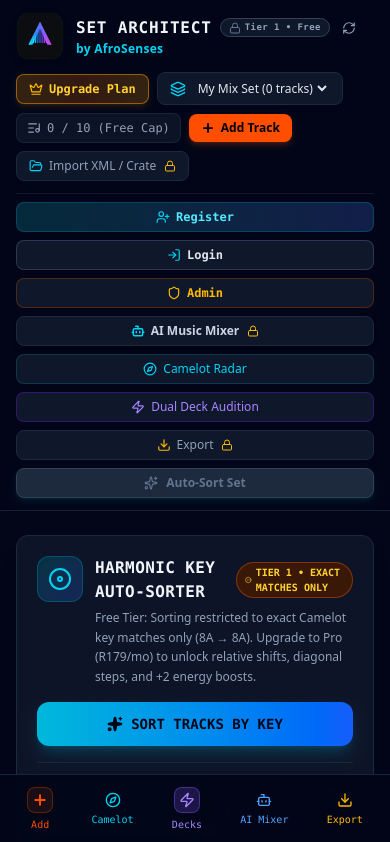
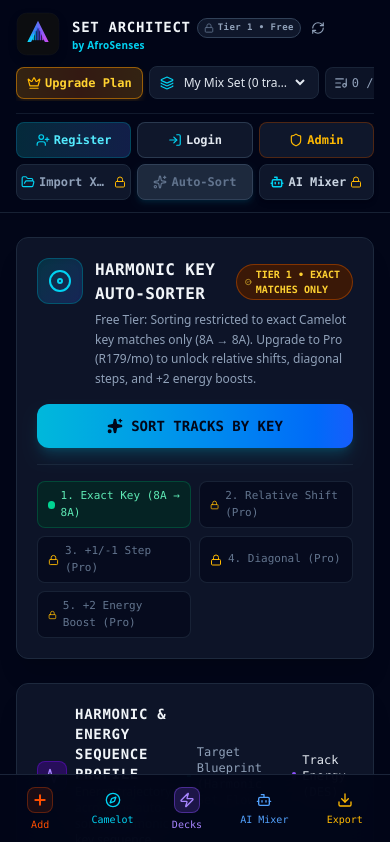
Before and after one commit to delolenzink/Set-Architect, a React (Vite) app: page / in a window 390 px wide. Shown: the top 842 px of the page. Built offline with nearby package versions, Linux system fonts and the light colour scheme.

Commit message:
style(navbar): refine header spacing and logo size
Adjust layout spacing and reduce logo/text dimensions to improve responsiveness and visual balance on smaller viewports.

```diff
--- a/src/components/Navbar.tsx
+++ b/src/components/Navbar.tsx
@@ -103,23 +103,23 @@
           </div>
         )}
 
-        {/* ROW 1: Branding, Subscription Badge, Crate Selector & Primary File Actions */}
-        <div className="flex flex-col md:flex-row justify-between items-center gap-3 w-full">
+        {/* ROW 1: Branding & Horizontal Top Toolbar Row */}
+        <div className="flex flex-col md:flex-row justify-between items-center gap-2 sm:gap-3 w-full">
           {/* Branding Block */}
           <div className="flex items-center gap-3 w-full md:w-auto justify-between md:justify-start">
             <div className="flex items-center gap-3">
-              <Logo size={48} showBackground={true} />
+              <Logo size={44} showBackground={true} />
 
               <div className="flex flex-col justify-center">
-                <div className="flex items-center gap-2">
-                  <h1 className="text-base sm:text-lg font-bold tracking-wider text-slate-100 font-mono leading-tight">
+                <div className="flex items-center gap-1.5 sm:gap-2">
+                  <h1 className="text-sm sm:text-lg font-bold tracking-wider text-slate-100 font-mono leading-tight">
                     SET ARCHITECT
                   </h1>
 
                   {/* Tier Badge */}
                   <button
                     onClick={onOpenUpgradeModal}
-                    className={`px-2 py-0.5 text-[9px] font-mono font-bold tracking-wider rounded-full border transition flex items-center gap-1 ${
+                    className={`px-1.5 sm:px-2 py-0.5 text-[9px] font-mono font-bold tracking-wider rounded-full border transition flex items-center gap-1 shrink-0 ${
                       userTier === 'EXECUTIVE'
                         ? 'bg-amber-950/80 text-amber-300 border-amber-500/80 hover:bg-amber-900/80 shadow-sm shadow-amber-500/20'
                         : userTier === 'PRO'
@@ -129,13 +129,13 @@
                     title="Click to manage subscription plan & feature access"
                   >
                     {userTier === 'EXECUTIVE' ? (
-                      <Crown className="w-3 h-3 text-amber-400" />
+                      <Crown className="w-2.5 h-2.5 sm:w-3 sm:h-3 text-amber-400" />
                     ) : userTier === 'PRO' ? (
-                      <Zap className="w-3 h-3 text-cyan-400" />
+                      <Zap className="w-2.5 h-2.5 sm:w-3 sm:h-3 text-cyan-400" />
                     ) : (
-                      <Lock className="w-3 h-3 text-slate-500" />
+                      <Lock className="w-2.5 h-2.5 sm:w-3 sm:h-3 text-slate-500" />
                     )}
-                    <span>{isAdminLoggedIn ? 'Tier 3 • Executive (Admin)' : tierDetail.badgeLabel}</span>
+                    <span>{isAdminLoggedIn ? 'Tier 3 • Exec' : tierDetail.badgeLabel}</span>
                   </button>
 
                   <button
@@ -160,32 +160,33 @@
                     <RefreshCw className="w-3.5 h-3.5" />
                   </button>
                 </div>
-                <span className="text-xs font-sans font-semibold text-cyan-400 tracking-wide leading-tight mt-0.5">
+                <span className="text-[10px] sm:text-xs font-sans font-semibold text-cyan-400 tracking-wide leading-tight">
                   by AfroSenses
                 </span>
               </div>
             </div>
           </div>
 
-          {/* Crate Selector, Track Count & Primary File Actions */}
-          <div className="flex flex-wrap items-center gap-2 sm:gap-3 w-full md:w-auto justify-start md:justify-end">
+          {/* Top Toolbar Items: Horizontal Flex Row */}
+          <div className="flex flex-row items-center gap-1.5 sm:gap-2 w-full md:w-auto overflow-x-auto py-0.5 scrollbar-none justify-between md:justify-end">
             {/* Upgrade Button */}
             <button
               onClick={onOpenUpgradeModal}
-              className="flex items-center justify-center gap-1.5 px-3 py-1.5 text-xs font-bold font-mono rounded-lg transition border bg-gradient-to-r from-amber-500/20 via-orange-500/20 to-amber-500/20 hover:from-amber-500/30 hover:to-orange-500/30 text-amber-300 border-amber-500/50 shadow-md shadow-amber-500/10"
+              className="flex items-center justify-center gap-1 px-2.5 py-1.5 text-[0.75rem] font-bold font-mono rounded-lg transition border bg-gradient-to-r from-amber-500/20 via-orange-500/20 to-amber-500/20 hover:from-amber-500/30 hover:to-orange-500/30 text-amber-300 border-amber-500/50 shadow-md shadow-amber-500/10 shrink-0 whitespace-nowrap"
               title="Manage RBAC Subscription Plan"
             >
               <Crown className="w-3.5 h-3.5 text-amber-400" />
               <span>{userTier === 'FREE' ? 'Upgrade Plan' : 'Manage Tier'}</span>
             </button>
 
-            {/* Crate Selector */}
-            <div className="flex items-center gap-2 bg-slate-900 border border-slate-800 rounded-lg px-3 py-1.5 text-xs text-slate-300 max-w-full">
-              <Layers className="w-4 h-4 text-cyan-400 shrink-0" />
+            {/* My Mix Set / Crate Selector */}
+            <div className="flex items-center gap-1.5 bg-slate-900 border border-slate-800 rounded-lg px-2.5 py-1.5 text-[0.75rem] text-slate-300 shrink-0 max-w-[170px] sm:max-w-xs">
+              <Layers className="w-3.5 h-3.5 text-cyan-400 shrink-0" />
+              <span className="text-[10px] text-cyan-400 font-mono font-bold shrink-0 hidden xs:inline">Set:</span>
               <select
                 value={activeCrateId}
                 onChange={(e) => onSelectCrate(e.target.value)}
-                className="bg-transparent font-medium text-slate-200 outline-none cursor-pointer text-xs truncate max-w-[180px] sm:max-w-xs"
+                className="bg-transparent font-medium text-slate-200 outline-none cursor-pointer text-[0.75rem] truncate w-full"
               >
                 {crates.map((c) => (
                   <option key={c.id} value={c.id} className="bg-slate-900 text-slate-200">
@@ -195,9 +196,9 @@
               </select>
             </div>
 
-            {/* Track Count Pill (Shows Free limit warning if near 10) */}
+            {/* Track Count Pill */}
             <div
-              className={`flex items-center gap-1.5 border rounded-lg px-2.5 py-1.5 text-xs font-mono transition ${
+              className={`flex items-center gap-1 border rounded-lg px-2 py-1.5 text-[0.75rem] font-mono transition shrink-0 ${
                 userTier === 'FREE' && trackCount >= 10
                   ? 'bg-amber-950/80 border-amber-500/80 text-amber-300'
                   : 'bg-slate-900/80 border-slate-800/80 text-slate-400'
@@ -205,94 +206,113 @@
             >
               <ListMusic className="w-3.5 h-3.5" />
               <span>
-                {trackCount} {userTier === 'FREE' ? '/ 10 (Free Cap)' : 'Tracks'}
+                {trackCount} {userTier === 'FREE' ? '/ 10' : 'Tracks'}
               </span>
             </div>
 
             {/* Add Track */}
             <button
               onClick={onOpenAddTrackModal}
-              className="flex items-center justify-center gap-1.5 px-3 py-1.5 text-xs font-bold bg-[#ff4e00] hover:bg-[#ff5e1a] text-black rounded-lg transition shadow-md shadow-[#ff4e00]/20 whitespace-nowrap"
+              className="flex items-center justify-center gap-1 px-2.5 py-1.5 text-[0.75rem] font-bold bg-[#ff4e00] hover:bg-[#ff5e1a] text-black rounded-lg transition shadow-md shadow-[#ff4e00]/20 whitespace-nowrap shrink-0"
             >
               <Plus className="w-3.5 h-3.5 stroke-[3]" />
               <span>Add Track</span>
             </button>
+          </div>
+        </div>
 
-            {/* Import XML / Crate */}
+        {/* ROW 2: Compact 3-Column Grid for Core Actions (Register, Login, Admin, Import XML, Auto-Sort, AI Mixer) */}
+        <div className="w-full pt-2 border-t border-slate-800/60">
+          <div className="grid grid-cols-3 gap-1.5 w-full md:flex md:flex-wrap md:items-center md:justify-end md:gap-2">
+            {/* 1. Register */}
+            <button
+              onClick={onOpenRegister}
+              className="flex items-center justify-center gap-1 py-2 px-1 text-[0.75rem] font-bold font-mono rounded-lg transition border whitespace-nowrap bg-gradient-to-r from-cyan-950/80 to-blue-950/80 hover:from-cyan-900/80 hover:to-blue-900/80 text-cyan-300 border-cyan-800/60 w-full md:w-auto md:px-3"
+              title="Register as a DJ on AfroSenses"
+            >
+              <UserPlus className="w-3.5 h-3.5 text-cyan-400 shrink-0" />
+              <span className="truncate">Register</span>
+            </button>
+
+            {/* 2. Login */}
+            <button
+              onClick={onOpenLogin}
+              className={`flex items-center justify-center gap-1 py-2 px-1 text-[0.75rem] font-bold font-mono rounded-lg transition border whitespace-nowrap w-full md:w-auto md:px-3 ${
+                activeDJName
+                  ? 'bg-emerald-950/80 text-emerald-300 border-emerald-500/50 hover:bg-emerald-900/80'
+                  : 'bg-slate-900 hover:bg-slate-800 text-slate-200 border-slate-700/80'
+              }`}
+              title="Sign into DJ Portal or check status"
+            >
+              <LogIn className="w-3.5 h-3.5 text-cyan-400 shrink-0" />
+              <span className="truncate">{activeDJName ? `DJ: ${activeDJName}` : 'Login'}</span>
+            </button>
+
+            {/* 3. Admin */}
+            <button
+              onClick={onOpenAdmin}
+              className={`flex items-center justify-center gap-1 py-2 px-1 text-[0.75rem] font-bold font-mono rounded-lg transition border whitespace-nowrap w-full md:w-auto md:px-3 ${
+                isAdminLoggedIn
+                  ? 'bg-amber-500 text-black border-amber-400 shadow-md shadow-amber-500/20'
+                  : 'bg-slate-900 hover:bg-slate-800 text-amber-400 border-amber-900/60'
+              }`}
+              title="Open Admin Monitoring & DJ Approval Panel"
+            >
+              <Shield className="w-3.5 h-3.5 shrink-0" />
+              <span className="truncate">{isAdminLoggedIn ? 'Admin' : 'Admin'}</span>
+            </button>
+
+            {/* 4. Import XML */}
             <button
               onClick={onOpenImporter}
-              className={`flex items-center justify-center gap-1.5 px-3 py-1.5 text-xs font-medium rounded-lg transition border whitespace-nowrap ${
+              className={`flex items-center justify-center gap-1 py-2 px-1 text-[0.75rem] font-bold font-mono rounded-lg transition border whitespace-nowrap w-full md:w-auto md:px-3 ${
                 userTier === 'FREE'
                   ? 'bg-slate-900 text-slate-400 border-slate-800 hover:border-cyan-500/60'
                   : 'bg-slate-800 hover:bg-slate-700 text-slate-200 border-slate-700/60'
               }`}
               title={userTier === 'FREE' ? 'XML/Crate import requires Pro tier' : 'Import XML or Crate'}
             >
-              <FolderOpen className="w-3.5 h-3.5 text-cyan-400" />
-              <span>Import XML / Crate</span>
-              {userTier === 'FREE' && <Lock className="w-3 h-3 text-amber-400 ml-0.5" />}
-            </button>
-          </div>
-        </div>
-
-        {/* ROW 2: Action Control Bar */}
-        <div className="flex flex-wrap items-center justify-start md:justify-end gap-2 sm:gap-3 w-full pt-2 border-t border-slate-800/60">
-          {/* DJ & Admin Portals */}
-          <button
-            onClick={onOpenRegister}
-            className="flex items-center justify-center gap-1.5 px-3 py-1.5 text-xs font-bold font-mono rounded-lg transition border whitespace-nowrap bg-gradient-to-r from-cyan-950/80 to-blue-950/80 hover:from-cyan-900/80 hover:to-blue-900/80 text-cyan-300 border-cyan-800/60 w-full sm:w-auto"
-            title="Register as a DJ on AfroSenses"
-          >
-            <UserPlus className="w-3.5 h-3.5 text-cyan-400" />
-            <span>Register</span>
+              <FolderOpen className="w-3.5 h-3.5 text-cyan-400 shrink-0" />
+              <span className="truncate">Import XML</span>
+              {userTier === 'FREE' && <Lock className="w-3 h-3 text-amber-400 shrink-0" />}
             </button>
 
+            {/* 5. Auto-Sort */}
             <button
-            onClick={onOpenLogin}
-            className={`flex items-center justify-center gap-1.5 px-3 py-1.5 text-xs font-bold font-mono rounded-lg transition border whitespace-nowrap w-full sm:w-auto ${
-              activeDJName
-                ? 'bg-emerald-950/80 text-emerald-300 border-emerald-500/50 hover:bg-emerald-900/80'
-                : 'bg-slate-900 hover:bg-slate-800 text-slate-200 border-slate-700/80'
+              onClick={onRunSort}
+              disabled={isSorting || trackCount === 0}
+              className={`flex items-center justify-center gap-1 py-2 px-1 text-[0.75rem] font-bold font-mono rounded-lg transition shadow-md shadow-cyan-500/10 whitespace-nowrap w-full md:w-auto md:px-3.5 ${
+                isSorting || trackCount === 0
+                  ? 'bg-slate-800 text-slate-500 cursor-not-allowed border border-slate-700'
+                  : 'bg-gradient-to-r from-cyan-500 via-blue-600 to-violet-600 hover:from-cyan-400 hover:to-violet-500 text-white border border-cyan-400/40'
               }`}
-            title="Sign into DJ Portal or check status"
+              title={userTier === 'FREE' ? 'Auto-Sorting in Exact-Match Camelot mode (Tier 1)' : 'Run harmonic auto-sort algorithm'}
             >
-            <LogIn className="w-3.5 h-3.5 text-cyan-400" />
-            <span>{activeDJName ? `DJ: ${activeDJName}` : 'Login'}</span>
+              <Sparkles className={`w-3.5 h-3.5 shrink-0 ${isSorting ? 'animate-spin' : ''}`} />
+              <span className="truncate">{isSorting ? 'Sorting...' : 'Auto-Sort'}</span>
             </button>
 
-          <button
-            onClick={onOpenAdmin}
-            className={`flex items-center justify-center gap-1.5 px-3 py-1.5 text-xs font-bold font-mono rounded-lg transition border whitespace-nowrap w-full sm:w-auto ${
-              isAdminLoggedIn
-                ? 'bg-amber-500 text-black border-amber-400 shadow-md shadow-amber-500/20'
-                : 'bg-slate-900 hover:bg-slate-800 text-amber-400 border-amber-900/60'
-            }`}
-            title="Open Admin Monitoring & DJ Approval Panel"
-          >
-            <Shield className="w-3.5 h-3.5" />
-            <span>{isAdminLoggedIn ? 'Admin (Active)' : 'Admin'}</span>
-          </button>
-
-          {/* Tools & Mix Controls */}
+            {/* 6. AI Mixer */}
             {onOpenAIMixer && (
               <button
                 onClick={onOpenAIMixer}
-              className={`flex items-center justify-center gap-1.5 px-3 py-1.5 text-xs font-bold rounded-lg transition shadow-md whitespace-nowrap w-full sm:w-auto ${
+                className={`flex items-center justify-center gap-1 py-2 px-1 text-[0.75rem] font-bold font-mono rounded-lg transition shadow-md whitespace-nowrap w-full md:w-auto md:px-3 ${
                   userTier === 'EXECUTIVE'
                     ? 'bg-gradient-to-r from-cyan-500 to-blue-600 hover:from-cyan-400 hover:to-blue-500 text-black shadow-cyan-500/20'
                     : 'bg-slate-900 hover:bg-slate-800 text-slate-300 border border-slate-800'
                 }`}
                 title={userTier !== 'EXECUTIVE' ? 'AI Music Mixer requires Executive tier' : 'Open AI Music Mixer'}
               >
-              <Bot className="w-3.5 h-3.5 stroke-[2.5] text-cyan-400" />
-              <span>AI Music Mixer</span>
-              {userTier !== 'EXECUTIVE' && <Lock className="w-3 h-3 text-amber-400 ml-0.5" />}
+                <Bot className="w-3.5 h-3.5 stroke-[2.5] text-cyan-400 shrink-0" />
+                <span className="truncate">AI Mixer</span>
+                {userTier !== 'EXECUTIVE' && <Lock className="w-3 h-3 text-amber-400 shrink-0" />}
               </button>
             )}
 
+            {/* Redundant Inline Links: Hidden on mobile (< md) as primary navigation is handled by sticky bottom bar */}
             <button
               onClick={onOpenCamelotWheel}
-            className="flex items-center justify-center gap-1.5 px-3 py-1.5 text-xs font-medium bg-slate-900 hover:bg-slate-800 text-cyan-400 border border-cyan-900/60 rounded-lg transition whitespace-nowrap w-full sm:w-auto"
+              className="hidden md:flex items-center justify-center gap-1.5 px-3 py-2 text-xs font-medium bg-slate-900 hover:bg-slate-800 text-cyan-400 border border-cyan-900/60 rounded-lg transition whitespace-nowrap"
               title="View Camelot Key Radar & Distribution"
             >
               <Compass className="w-3.5 h-3.5" />
@@ -301,7 +321,7 @@
 
             <button
               onClick={onOpenDualDeck}
-            className="flex items-center justify-center gap-1.5 px-3 py-1.5 text-xs font-medium bg-slate-900 hover:bg-slate-800 text-violet-400 border border-violet-900/60 rounded-lg transition whitespace-nowrap w-full sm:w-auto"
+              className="hidden md:flex items-center justify-center gap-1.5 px-3 py-2 text-xs font-medium bg-slate-900 hover:bg-slate-800 text-violet-400 border border-violet-900/60 rounded-lg transition whitespace-nowrap"
               title="Audition transitions live with Dual Deck crossfader & EQ"
             >
               <Zap className="w-3.5 h-3.5" />
@@ -310,7 +330,7 @@
 
             <button
               onClick={onOpenExportModal}
-            className={`flex items-center justify-center gap-1.5 px-3 py-1.5 text-xs font-medium rounded-lg transition whitespace-nowrap w-full sm:w-auto border ${
+              className={`hidden md:flex items-center justify-center gap-1.5 px-3 py-2 text-xs font-medium rounded-lg transition whitespace-nowrap border ${
                 userTier === 'FREE'
                   ? 'bg-slate-900 text-slate-400 border-slate-800'
                   : 'bg-slate-800 hover:bg-slate-700 text-slate-200 border-slate-700'
@@ -321,20 +341,7 @@
               <span>Export</span>
               {userTier === 'FREE' && <Lock className="w-3 h-3 text-amber-400 ml-0.5" />}
             </button>
-
-          <button
-            onClick={onRunSort}
-            disabled={isSorting || trackCount === 0}
-            className={`flex items-center justify-center gap-2 px-4 py-1.5 text-xs font-bold rounded-lg transition shadow-md shadow-cyan-500/10 whitespace-nowrap w-full sm:w-auto ${
-              isSorting || trackCount === 0
-                ? 'bg-slate-800 text-slate-500 cursor-not-allowed border border-slate-700'
-                : 'bg-gradient-to-r from-cyan-500 via-blue-600 to-violet-600 hover:from-cyan-400 hover:to-violet-500 text-white border border-cyan-400/40'
-            }`}
-            title={userTier === 'FREE' ? 'Auto-Sorting in Exact-Match Camelot mode (Tier 1)' : 'Run harmonic auto-sort algorithm'}
-          >
-            <Sparkles className={`w-3.5 h-3.5 ${isSorting ? 'animate-spin' : ''}`} />
-            <span>{isSorting ? 'Sorting...' : 'Auto-Sort Set'}</span>
-          </button>
+          </div>
         </div>
       </div>
     </header>
```
Lines whose indentation alone changed are shown as unchanged.
